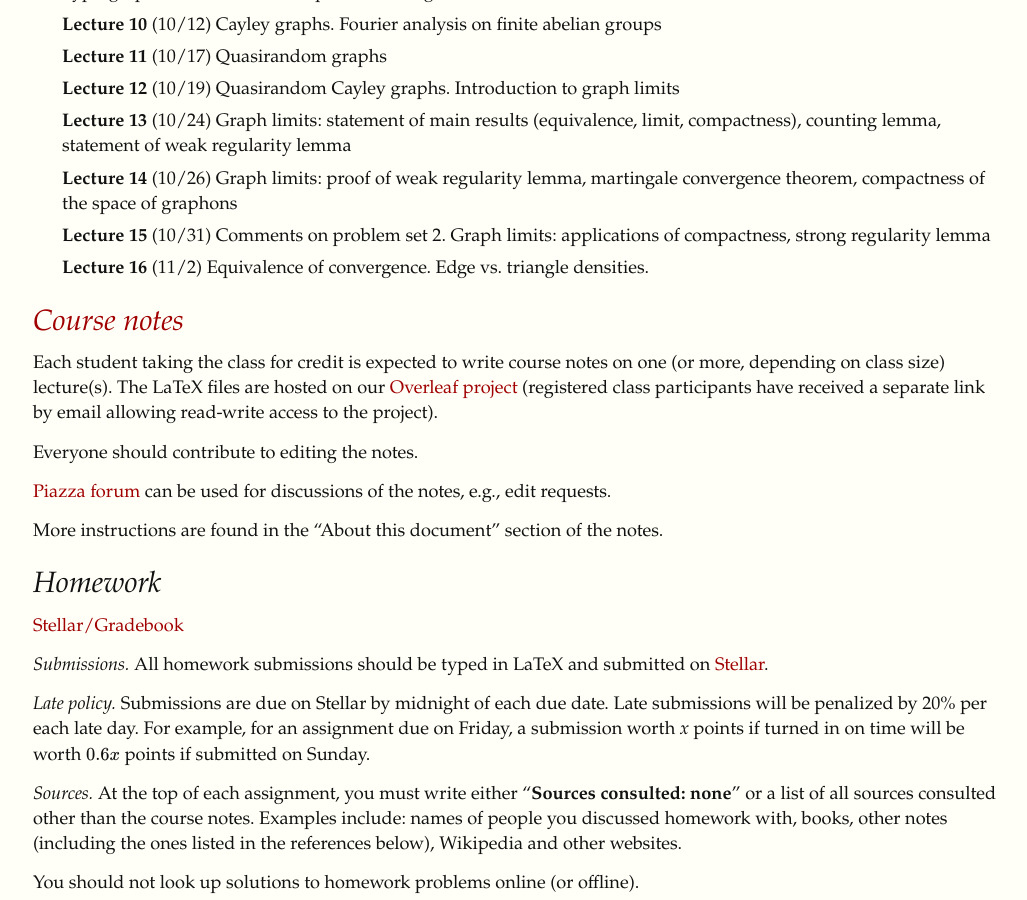
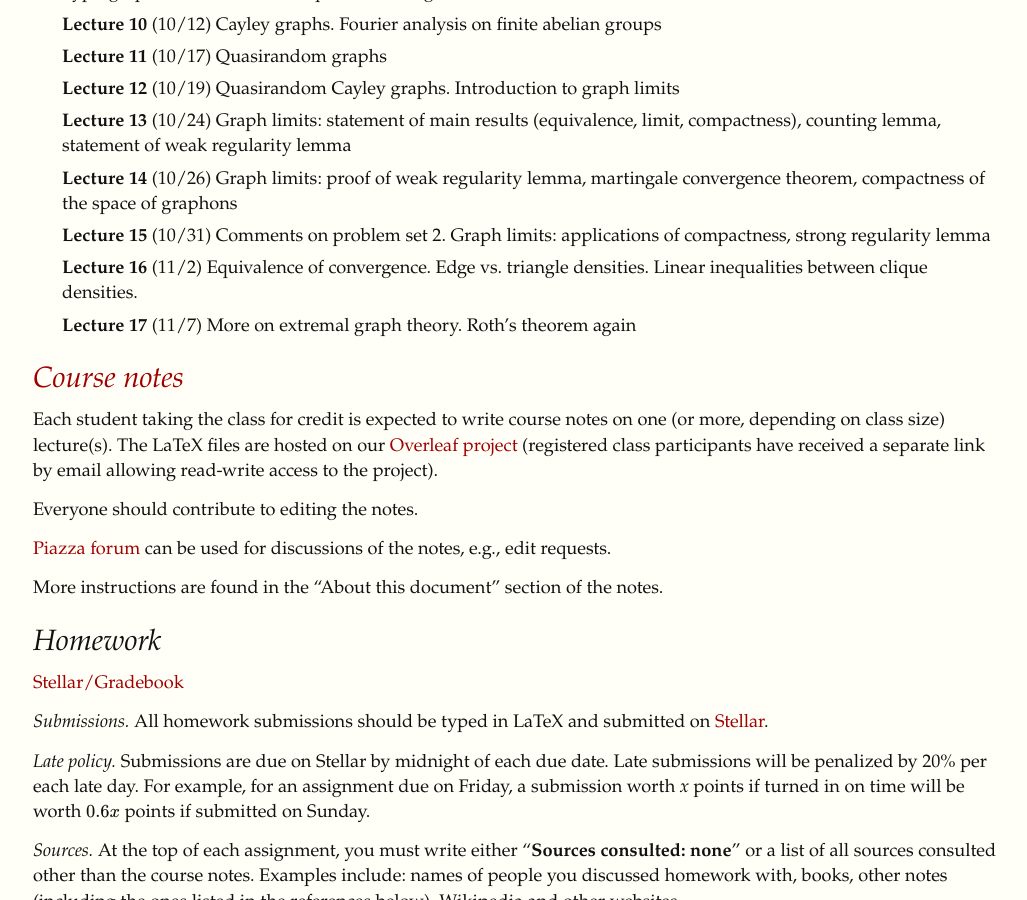
Before and after one commit to yufeizhao/yufeizhao.github.io, a Jekyll site: the page built from gtac/index.md, in a window 1280 px wide and 900 px high, scrolled down 1709 px. Shown: the whole window, without its empty margins (122-1149 px from the left). Built offline with Jekyll 4.4.1, drawn with Linux system fonts in a browser that asks for light colours; nearby versions of some CDN libraries; formulas are drawn with MathJax 3.

Commit message:
pset 3 update

```diff
--- a/gtac/index.md
+++ b/gtac/index.md
@@ -63,7 +63,9 @@ Although the course will be largely divided into two parts (graph theory in the
 - **Lecture 13** (10/24) Graph limits: statement of main results (equivalence, limit, compactness), counting lemma, statement of weak regularity lemma
 - **Lecture 14** (10/26) Graph limits: proof of weak regularity lemma, martingale convergence theorem, compactness of the space of graphons
 - **Lecture 15** (10/31) Comments on problem set 2. Graph limits: applications of compactness, strong regularity lemma
-- **Lecture 16** (11/2)  Equivalence of convergence. Edge vs. triangle densities.
+- **Lecture 16** (11/2)  Equivalence of convergence. Edge vs. triangle densities. Linear inequalities between clique densities.
+- **Lecture 17** (11/7) More on extremal graph theory. Roth's theorem again
+
 
 
 
```
Also changed, not shown: 1 other file.
